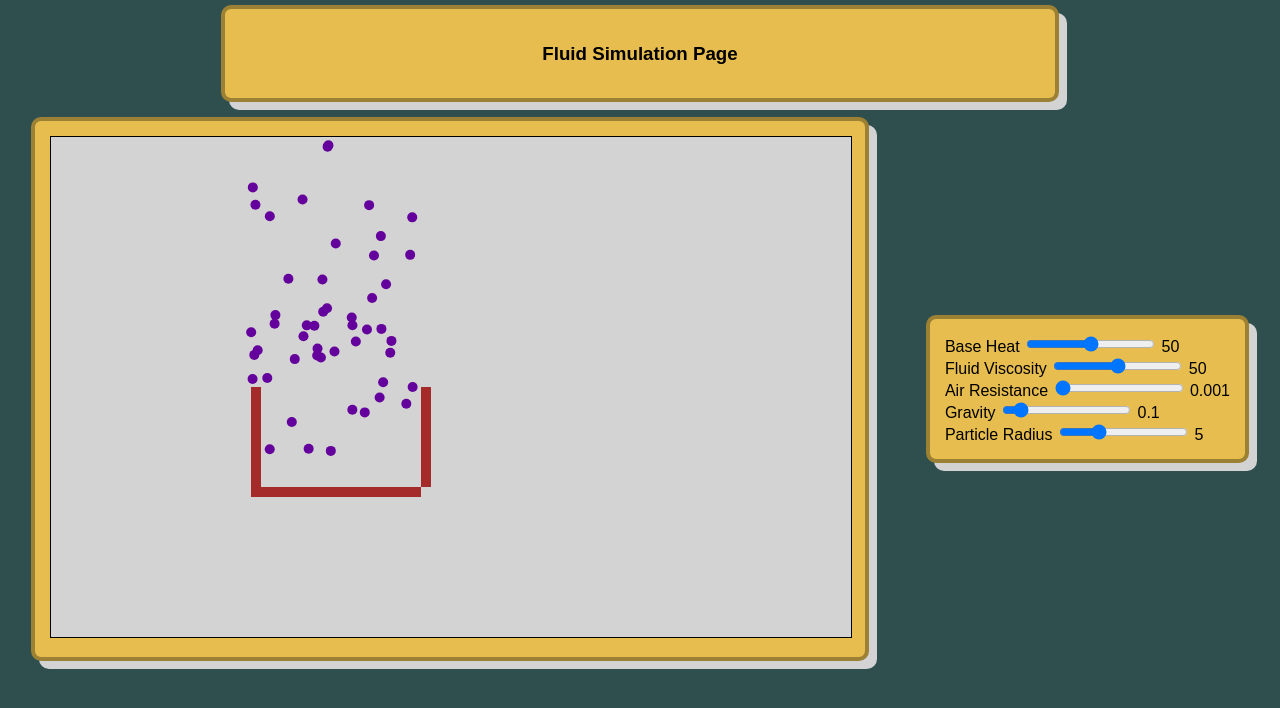
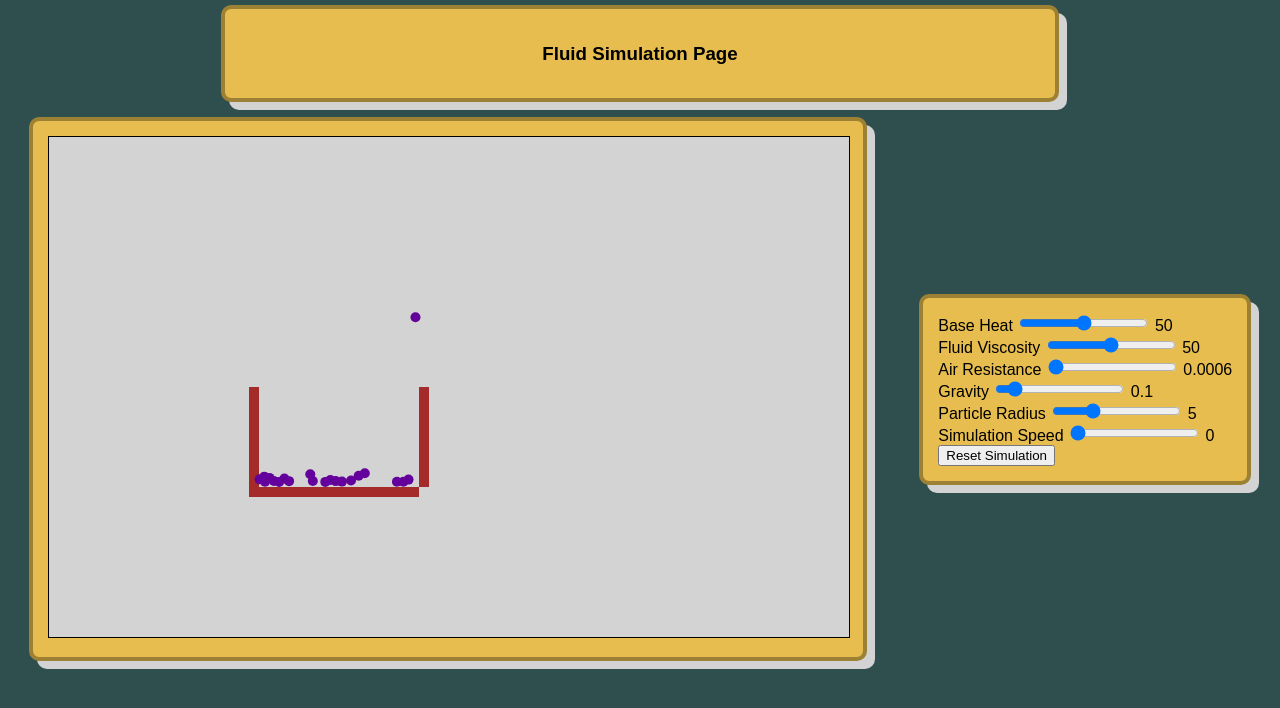
Before and after one commit to j-finestone/steam-engine-sim, a plain HTML site: page index.html in a window 1280 px wide. Drawn offline with Linux system fonts and the light colour scheme.

Commit message:
Refactor particle and map logic, add simulation controls. PImproved particle collision
Moved Particle and Barrier classes to js/Objects, and refactored particle logic into a new js/Objects/particle.js. Introduced a MapGenerator class for map and particle creation. Added collision handling in js/collision.js. Updated index.html and main.js to support simulation speed control and a reset button. Moved the old js/particle.js file. Also particles now bounce of eachother at angles

```diff
--- a/index.html
+++ b/index.html
@@ -40,8 +40,8 @@
                 </div>
                 <div class="slider-container">
                     <label for="air-resistance">Air Resistance</label>
-                    <input type="range" id="air-resistance" name="air-resistance" step="0.001" min="0" max="1" value="0.0005">
-                    <span id="air-resistance-value">0.0005</span>
+                    <input type="range" id="air-resistance" name="air-resistance" step="0.0003" min="0" max=".5" value="0.0005">
+                    <span id="air-resistance-value">0.005</span>
                 </div>
                 <div class="slider-container">
                     <label for="gravity">Gravity</label>
@@ -53,6 +53,14 @@
                     <input type="range" id="particle-radius" name="particle-radius" min="1" max="15" value="5">
                     <span id="particle-radius-value">5</span>
                 </div>
+                <div class="slider-container">
+                    <label for="simulation-Speed">Simulation Speed</label>
+                    <input type="range" id="simulation-speed" name="simulation-speed" min="0" max="100" value="0">
+                    <span id="simulation-speed-value">0</span>
+                </div>
+                <div class="reset-button">
+                    <button id="reset-simulation-button">Reset Simulation</button>
+                </div>
             </section>
         </div>
 
--- /dev/null
+++ b/js/Objects/particle.js
@@ -0,0 +1,121 @@
+import Barrier from "./barrier.js";
+import Collision from "../Collision.js";
+
+//Particle class
+class Particle {
+
+    //Asign properties
+    airResistance = 0;
+    viscosity = 0.5;
+    radius = 10
+    gravity = 0.1
+
+    //Variables
+    XVelocity = 0;
+    YVelocity = 0;
+    angle = Math.atan2(this.Yvelocity, this.Xvelocity);
+    barriers = [];
+
+    //Constructor
+    constructor(x, y, heat, barriers, particles) {
+        this.x = x;
+        this.y = y;
+        this.heat = heat;
+        this.barriers = barriers;
+        this.particles = particles;
+    }
+
+
+    //move particle method
+    step() {
+        //Functions
+        this.updateVariables();
+        this.updateSpeed();
+        this.applySpeed();
+
+    }
+
+    //Functions
+    //Makes particle move based on velocity
+    applySpeed() {
+        //Calculate new position
+
+        /*Calculate new by looping through each pixel of Xspeed,
+        and if it encounters a barrier, it reverses its speed
+        and if it encounters a particle it reverses both their speed*/
+        for (let i=0; i<Math.abs(this.XVelocity); i++) {
+            let futureXPos = this.x + Math.sign(this.XVelocity);
+            let colidedParticle = Collision.checkParticleCollision(this, futureXPos, this.y, this.particles);
+            if (Collision.checkBarrierCollision(this, futureXPos, this.y, this.barriers)) {
+                this.XVelocity = -this.XVelocity;
+            } else if (colidedParticle) {
+                this.XVelocity = Collision.particleColisionVelocity(this, colidedParticle).x
+                this.YVelocity = Collision.particleColisionVelocity(this, colidedParticle).y
+            } else {
+                this.x += Math.sign(this.XVelocity);
+            }
+
+        }
+       /*Calculate new y by looping through each pixel of Yspeed,
+        and if ot encounters a barrier, it reverses its speed, and
+        if it encounters a particle it reverses both their speed*/
+        for (let i=0; i<Math.abs(this.YVelocity); i++) {
+            let futureYPos = this.y + Math.sign(this.YVelocity);
+            let colidedParticle = Collision.checkParticleCollision(this, this.x, futureYPos, this.particles);
+            if (Collision.checkBarrierCollision(this, this.x, futureYPos, this.barriers)) {
+                this.YVelocity = -this.YVelocity;
+            } else if (colidedParticle) {
+
+                this.XVelocity = Collision.particleColisionVelocity(this, colidedParticle).x
+                this.YVelocity = Collision.particleColisionVelocity(this, colidedParticle).y
+            } else {
+                this.y += Math.sign(this.YVelocity);
+            }
+        }
+
+    }
+
+    //Draw particle method
+    drawParticle(ctx) {
+        ctx.fillStyle = `rgb(${this.heat}, ${0}, ${255 - this.heat})`;
+        ctx.beginPath();
+
+        //Draw circle at the particle's position
+        ctx.arc(this.x, this.y, this.radius, 0, Math.PI * 2);
+        ctx.fill();
+    }
+
+    deleteParticle() {
+        const index = this.particles.indexOf(this);
+        if (index > -1) {
+            this.particles.splice(index, 1);
+        }
+    }
+
+
+    //Update variables method
+    updateVariables() {
+        //Update angle
+        this.angle = Math.atan2(this.Yvelocity, this.Xvelocity);
+        this.airResistance = document.getElementById("air-resistance").value;
+        this.viscosity = document.getElementById("fluid-viscosity").value;
+        this.radius = document.getElementById("particle-radius").value;
+        this.gravity = document.getElementById("gravity").value;
+    }
+
+    //Update velocity method
+    updateSpeed() {
+        //Apply  air resistance
+        this.XVelocity *= (1 - this.airResistance);
+        this.YVelocity *= (1 - this.airResistance);
+
+
+        //Apply gravity
+        this.YVelocity += this.gravity*2;
+
+
+    }
+
+
+}
+export default Particle;
--- /dev/null
+++ b/js/collision.js
@@ -0,0 +1,75 @@
+class Collision {
+
+    // Check collision with barriers
+    //returns list of barriers collided with
+    static checkBarrierCollision(particle, x, y, barriers) {
+        let barrierCollisions = [];
+        for (let barrier of barriers) {
+            if (x > barrier.x - particle.radius && x < barrier.x + barrier.width &&
+                y > barrier.y - particle.radius && y < barrier.y + barrier.height) {
+                    barrierCollisions.push(barrier);
+            }
+        }
+
+        //return colliding barriers or false if there are none
+        if (barrierCollisions.length > 0) {
+            return barrierCollisions;
+        } else {
+            return false;
+        }
+    }
+
+
+    // Check collision with other particles
+    //Returns list of particles collided with
+    static checkParticleCollision(particle, x, y, particles) {
+        for (let i = 0; i < particles.length; i++) {
+            if (particles[i] === particle) continue;
+            let dx = x - particles[i].x;
+            let dy = y - particles[i].y;
+            let distance = Math.sqrt(dx * dx + dy * dy);
+            if (distance < particle.radius / 2 + particles[i].radius / 2){
+                return particles[i];
+            }
+        }
+    }
+
+    //When a particle colides with another particle
+    static particleColisionVelocity(particle1, particle2) {
+        /*
+        Calculates the relitive position of the two coliding particles
+        (normalX/normalY), then normalizes it (normalUnitX/normalUnitY).
+        Then it calculates the relitive velocity between the two particles.
+        After, it calculates the velocity along the normal (angle the particle is going)
+        by multiplying the relitive velocities by the normal unit vector (velocityAlongNormal).
+        Finally, it calculates the new velocity for particle 1 by subtracting
+        the velocity along the normal from its current velocity.
+        */
+        //get their reletive positions
+        const normalX = particle1.x - particle2.x;
+        const normalY = particle1.y - particle2.y;
+        const dist = Math.sqrt(normalX*normalX + normalY*normalY) //Distance between particles
+
+        //Normalized Relitive positions
+        const normalUnitX = normalX / dist;
+        const normalUnitY = normalY / dist;
+
+
+        //Get relitive velocities
+        const relitiveVelocityX = particle1.XVelocity-particle2.XVelocity;
+        const relitiveVelocityY = particle1.YVelocity-particle2.YVelocity;
+        const velocityAlongNormal = relitiveVelocityX * normalUnitX + relitiveVelocityY * normalUnitY;
+
+        //Calculate new Velocities
+
+        const newVelocityX = particle1.XVelocity - velocityAlongNormal * normalUnitX;
+        const newVelocityY = particle1.YVelocity - velocityAlongNormal * normalUnitY;
+
+
+        //Returns new velocity for particle 1
+        return {x: newVelocityX, y: newVelocityY};
+
+    }
+}
+
+export default Collision;
--- a/js/main.js
+++ b/js/main.js
@@ -1,25 +1,14 @@
 //Imports
-import Particle from './particle.js';
-import Barrier from './barrier.js';
+import MapGenerator from './mapGenorator.js';
 
 //Get canvas and context
 const canvas = document.getElementById("fluid-simulation-canvas");
 const ctx = canvas.getContext("2d");
 
-//Create map (cup)
-
-const barriers = [new Barrier(200, 250, 10, 100),
-    new Barrier(370, 250, 10, 100),
-    new Barrier(200, 350, 170, 10),];
-
-
-//Create particles
-const particles = [];
-for(let i = 0; i < 50; i++){
-    let x = Math.random() * (370 - 200) + 200;
-    let y = Math.random() * 250;
-    particles.push(new Particle(x, y, 100, barriers, particles, gravity));
-}
+//Create map
+const mapGenerator = new MapGenerator(ctx, document.getElementById("gravity").value);
+const barriers = mapGenerator.generateCup();
+const particles = mapGenerator.generateParticles(barriers, document.getElementById("gravity").value);
 
 
 // Update all slider values
@@ -28,6 +17,9 @@ updateSliderValue('fluid-viscosity', 'fluid-viscosity-value');
 updateSliderValue('air-resistance', 'air-resistance-value');
 updateSliderValue('gravity', 'gravity-value');
 updateSliderValue('particle-radius', 'particle-radius-value');
+updateSliderValue('simulation-speed', 'simulation-speed-value');
+
+
 
  //Background
 ctx.fillStyle = "lightgrey";
@@ -62,14 +54,45 @@ function render() {
     }
 }
 
+//Reset Simulation
+function resetSimulation() {
+    //Delete existing particles and barriers
+    particles.length = 0; // Clear existing particles
+    barriers.length = 0; // Clear existing barriers
+
+    //Create new map
+    const newBarriers = mapGenerator.generateCup();
+    barriers.push(...newBarriers); // Add new barriers
+
+    //Create new particles
+    const newParticles = mapGenerator.generateParticles(barriers, document.getElementById("gravity").value);
+    particles.push(...newParticles); // Add new particles
+
+}
+
 
 //Game loop
 function gameLoop() {
+
+    //Check for reset button click
+    const resetButton = document.getElementById("reset-simulation-button");
+    resetButton.onclick = () => {
+        resetSimulation(); //Reset simulation
+    };
+
     //Update particle position based on velocity
     for(let particle of particles){
         particle.step();
     }
     render();
-    window.requestAnimationFrame(gameLoop);
+
+
+    let simulationSpeed = document.getElementById("simulation-speed").value;
+
+    setTimeout(() => {
+        window.requestAnimationFrame(gameLoop);
+    }, simulationSpeed);
+
+
 }
 window.requestAnimationFrame(gameLoop);
--- /dev/null
+++ b/js/mapGenorator.js
@@ -0,0 +1,58 @@
+//Import classes
+import Particle from './Objects/particle.js';
+import Barrier from './Objects/barrier.js';
+import Collision from './collision.js';
+
+
+//MapGenerator  class
+class MapGenerator {
+    constructor(ctx, gravity) {
+        this.ctx = ctx;
+        this.gravity = gravity;
+    }
+
+    generateMap() {
+
+        //Generate cup
+        const barriers = this.generateCup();
+        //Generate particles
+        this.generateParticles(barriers, this.gravity);
+    }
+
+
+
+    generateCup() {
+        //Create map (cup)
+        const barriers = [new Barrier(200, 250, 10, 100),
+            new Barrier(370, 250, 10, 100),
+            new Barrier(200, 350, 170, 10),];
+        return barriers;
+    }
+
+
+    //Generate Particles
+    generateParticles(barriers, gravity) {
+        const particles = [];
+        let iterations = 0
+        for(let i = 0; i < 25; i++) {
+            let x = Math.random() * (370 - 200) + 200;
+            let y = Math.random() * 250;
+            particles.push(new Particle(x, y, 100, barriers, particles, gravity));
+
+           //Prevent particles from spawning inside barriers or particle
+           if (Collision.checkBarrierCollision(particles[i], x, y, barriers) || Collision.checkParticleCollision(particles[i], x, y, particles)) {
+                particles[i].deleteParticle();
+                i--;
+           }
+           iterations++;
+           if (iterations > 1000) {
+                console.error("Too many iterations while generating particles");
+                break;
+           }
+        }
+        return particles;
+    }
+
+}
+
+export default MapGenerator;
--- a/js/particle.js
+++ /dev/null
@@ -1,155 +0,0 @@
-import Barrier from "./barrier.js";
-
-//Particle class
-class Particle {
-
-    //Asign properties
-    airResistance = 0;
-    viscosity = 0.5;
-    radius = 10
-    gravity = 0.1
-
-    //Variables
-    Xvelocity = 0;
-    Yvelocity = 0;
-    XSpeed = 0;
-    YSpeed = 0;
-    angle = Math.atan2(this.Yvelocity, this.Xvelocity);
-    barriers = [];
-
-    //Constructor
-    constructor(x, y, heat, barriers, particles) {
-        this.x = x;
-        this.y = y;
-        this.heat = heat;
-        this.barriers = barriers;
-        this.particles = particles;
-    }
-
-
-    //move particle method
-    step() {
-        //Functions
-        this.updateVariables();
-        this.updateSpeed();
-        this.applySpeed();
-
-    }
-
-    //Functions
-    //Makes particle move based on velocity
-    applySpeed() {
-        //Varriables
-        let newX=this.x;
-        let newy=this.y;
-
-        //Apply velocity to speed
-        this.XSpeed += this.Xvelocity;
-        this.YSpeed += this.Yvelocity;
-
-        //Calculate new position
-
-        /*Calculate new by looping through each pixel of Xspeed,
-        and if it encounters a barrier, it reverses its speed
-        and if it encounters a particle it reverses both their speed*/
-        let futureXPos = newX + Math.sign(this.XSpeed);
-        let colidedParticle = this.colidingWithParticle(this.x, futureXPos);
-        for (let i=0; i<Math.abs(this.XSpeed); i++) {
-            let futureXPos = newX + Math.sign(this.XSpeed);
-            if (this.colidingWithBarrier(futureXPos, this.y)) {
-                this.XSpeed = -this.XSpeed;
-            } else if (colidedParticle) {
-                this.XSpeed = -this.XSpeed;
-                colidedParticle.XSpeed = -colidedParticle.XSpeed;
-            } else {
-                newX += Math.sign(this.XSpeed);
-            }
-
-        }
-       /*Calculate new y by looping through each pixel of Yspeed,
-        and if ot encounters a barrier, it reverses its speed, and
-        if it encounters a particle it reverses both their speed*/
-        for (let i=0; i<Math.abs(this.YSpeed); i++) {
-            let futureYPos = newy + Math.sign(this.YSpeed);
-            let colidedParticle = this.colidingWithParticle(this.x, futureYPos);
-            if (this.colidingWithBarrier(this.x, futureYPos)) {
-                this.YSpeed = -this.YSpeed;
-            } else if (colidedParticle) {
-                this.YSpeed = -this.YSpeed;
-                colidedParticle.YSpeed = -colidedParticle.YSpeed;
-            } else {
-                newy += Math.sign(this.YSpeed);
-            }
-        }
-
-        //Apply new positions
-        this.x = newX;
-        this.y = newy;
-    }
-
-    //Coliding with barriar
-    colidingWithBarrier(particleX, particleY) {
-
-        for (let barrier of this.barriers) {
-            if (particleX > barrier.x - this.radius && particleX < barrier.x + barrier.width &&
-                particleY > barrier.y - this.radius && particleY < barrier.y + barrier.height) {
-                return true;
-            }
-        }
-        return false;
-    }
-    //Coliding with other particles
-    colidingWithParticle(x, y) {
-        //Loop through all particles
-        for (let i = 0; i < this.particles.length; i++) {
-            if (this.particles[i] === this) continue;
-            //Makes sure distance between particles is less than sum of their radii
-            let dx = x - this.particles[i].x;
-            let dy = y - this.particles[i].y;
-            let distance = Math.sqrt(dx * dx + dy * dy);
-            if (distance < this.radius / 2 + this.particles[i].radius / 2){
-                return this.particles[i];
-            }
-        }
-        return false
-    }
-
-
-    //Draw particle method
-    drawParticle(ctx) {
-        ctx.fillStyle = `rgb(${this.heat}, ${0}, ${255 - this.heat})`;
-        ctx.beginPath();
-
-        //Draw circle at the particle's position
-        ctx.arc(this.x, this.y, this.radius, 0, Math.PI * 2);
-        ctx.fill();
-    }
-
-    //Update variables method
-    updateVariables() {
-        //Update angle
-        this.angle = Math.atan2(this.Yvelocity, this.Xvelocity);
-        this.airResistance = document.getElementById("air-resistance").value;
-        this.viscosity = document.getElementById("fluid-viscosity").value;
-        this.radius = document.getElementById("particle-radius").value;
-        this.gravity = document.getElementById("gravity").value;
-    }
-
-    //Update velocity method
-    updateSpeed() {
-        //Apply  air resistance
-        this.XSpeed *= (1 - this.airResistance);
-        this.YSpeed *= (1 - this.airResistance);
-
-        //Apply velocity
-        this.XSpeed += this.Xvelocity;
-        this.YSpeed += this.Yvelocity;
-
-        //Apply gravity
-        this.YSpeed += this.gravity*2;
-
-    }
-
-
-}
-export default Particle;
```
Also changed, not shown: js/Objects/barrier.js (renamed from js/barrier.js).
